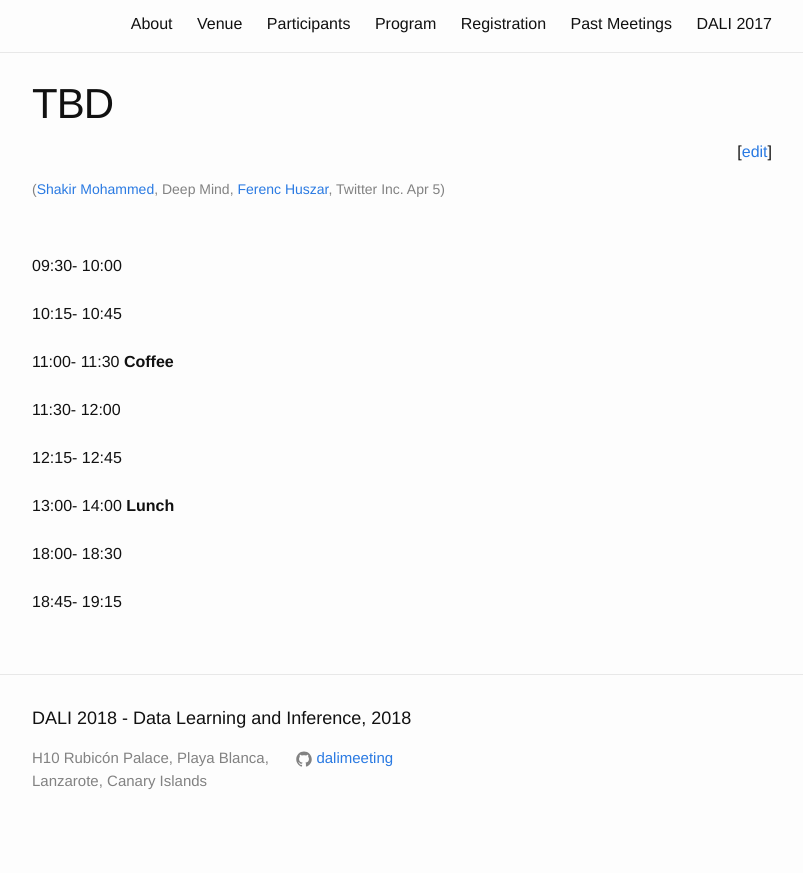
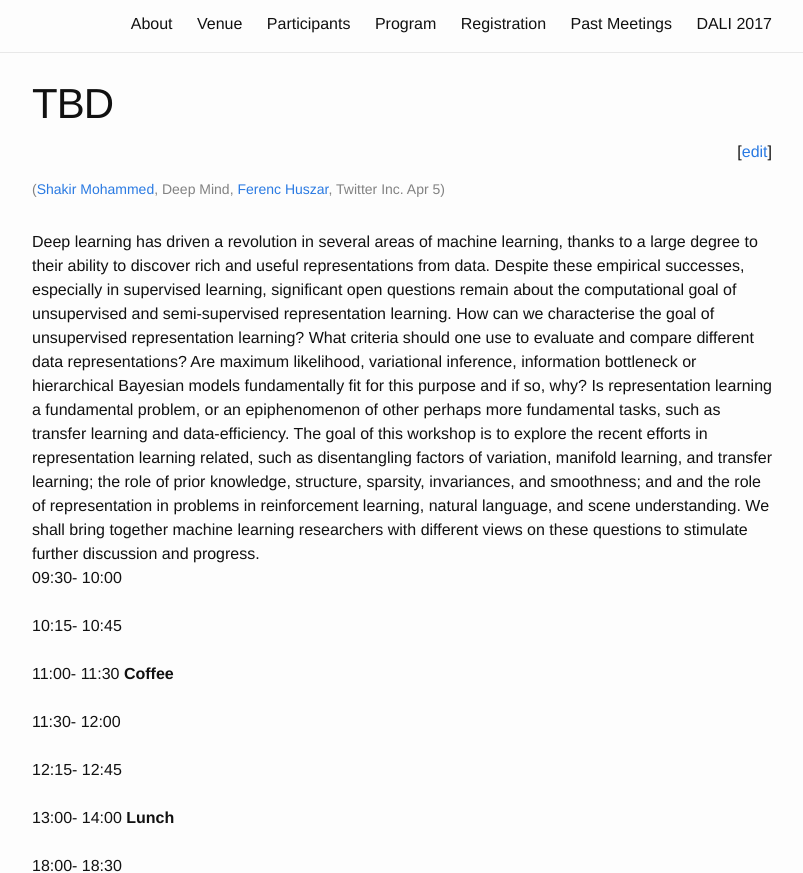
Before and after one commit to dalimeeting/dalimeeting.github.io, a Jekyll site: the page built from _posts/2018-04-05-workshopRepresentationLearning.md, in a window 1280 px wide and 900 px high, scrolled down 328 px, cut to the strip 27-900 px from the top of the window. Shown: the whole strip, without its empty margins (238-1041 px from the left). Built offline with Jekyll 4.4.1, drawn with Linux system fonts in a browser that asks for light colours; before the commit the page ends 1207 px from its top, so only the background shows below that.

Commit message:
Update 2018-04-05-workshopRepresentationLearning.md

```diff
--- a/_posts/2018-04-05-workshopRepresentationLearning.md
+++ b/_posts/2018-04-05-workshopRepresentationLearning.md
@@ -1,7 +1,28 @@
 ---
 title:  "TBD"
 layout: multitrack
-abstract:
+abstract: "Deep learning has driven a revolution in several areas of machine
+learning, thanks to a large degree to their ability to discover rich
+and useful representations from data. Despite these empirical
+successes, especially in supervised learning, significant open
+questions remain about the computational goal of unsupervised and
+semi-supervised representation learning.
+
+How can we characterise the goal of unsupervised representation
+learning? What criteria should one use to evaluate and compare
+different data representations? Are maximum likelihood, variational
+inference, information bottleneck or hierarchical Bayesian models
+fundamentally fit for this purpose and if so, why? Is representation
+learning a fundamental problem, or an epiphenomenon of other perhaps
+more fundamental tasks, such as transfer learning and data-efficiency.
+The goal of this workshop is to explore the recent efforts in
+representation learning related, such as disentangling factors of
+variation, manifold learning, and transfer learning; the role of prior
+knowledge, structure, sparsity, invariances, and smoothness; and  and
+the role of representation in problems in reinforcement learning,
+natural language, and scene understanding. We shall bring together
+machine learning researchers with different views on these questions
+to stimulate further discussion and progress."
 organizer_url:
 categories:
 - dali2018
```
